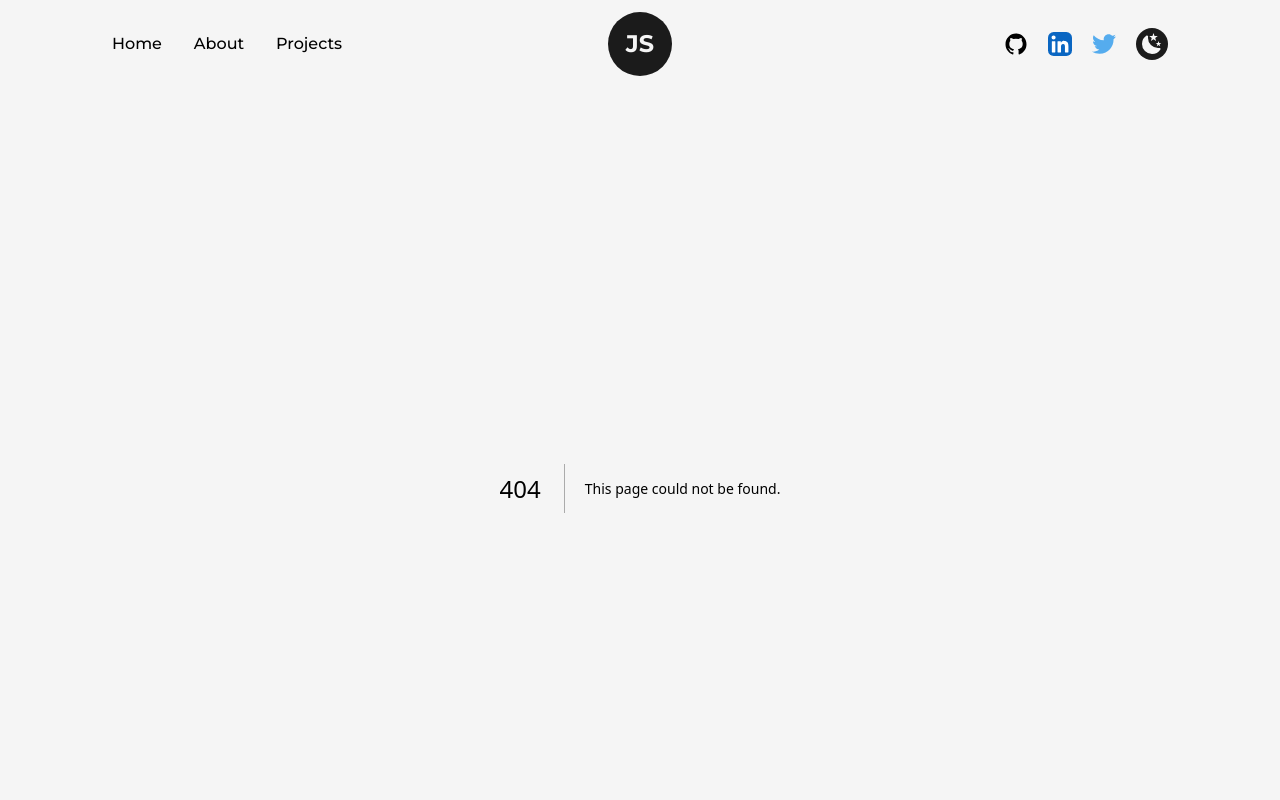
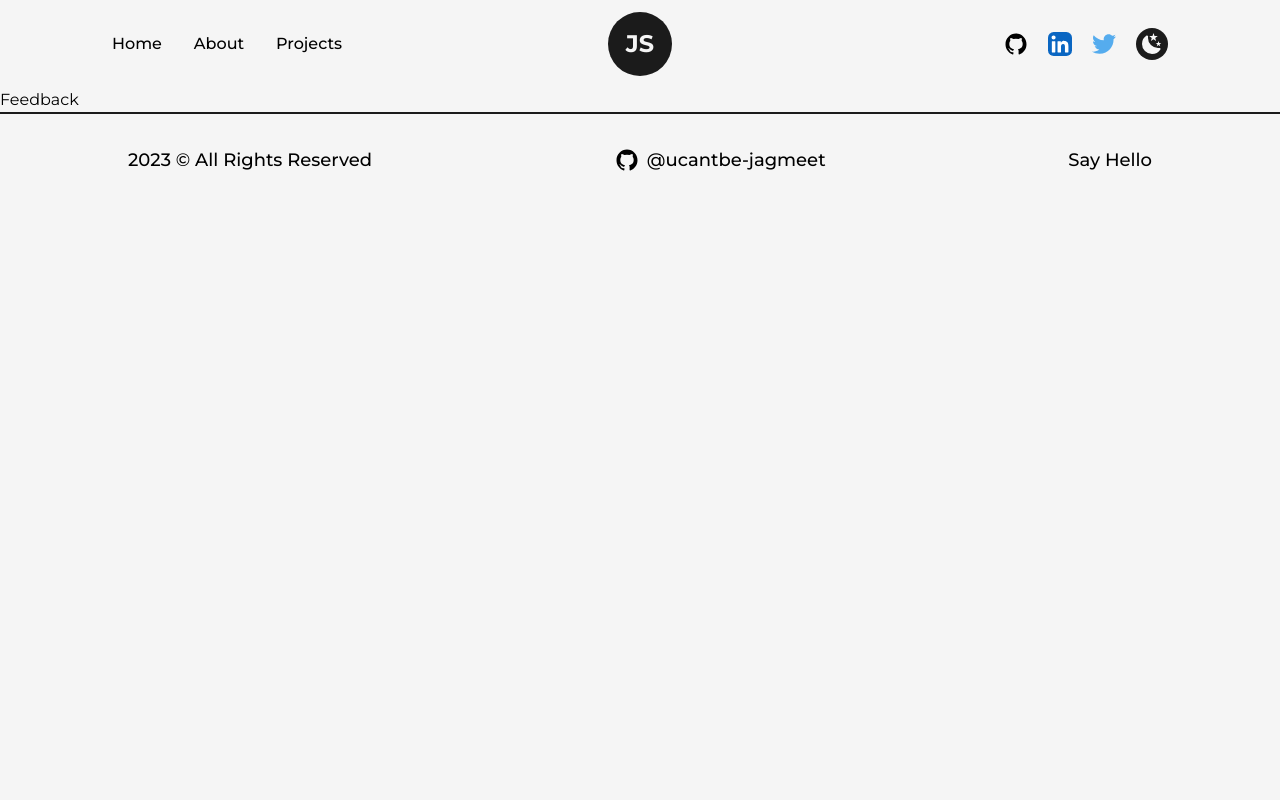
Before and after one commit to ucantbe-jagmeet/jagmeet-portfolio, a Next.js app: page /feedback in a window 1280 px wide. Before the commit this address had no page. Shown: the top 800 px of the page. Built offline with nearby package versions, Linux system fonts and the light colour scheme.

Commit message:
feedback page initial setup

```diff
--- /dev/null
+++ b/src/app/feedback/page.jsx
@@ -0,0 +1,7 @@
+import React from "react";
+
+const page = () => {
+  return <div>Feedback</div>;
+};
+
+export default page;
```
